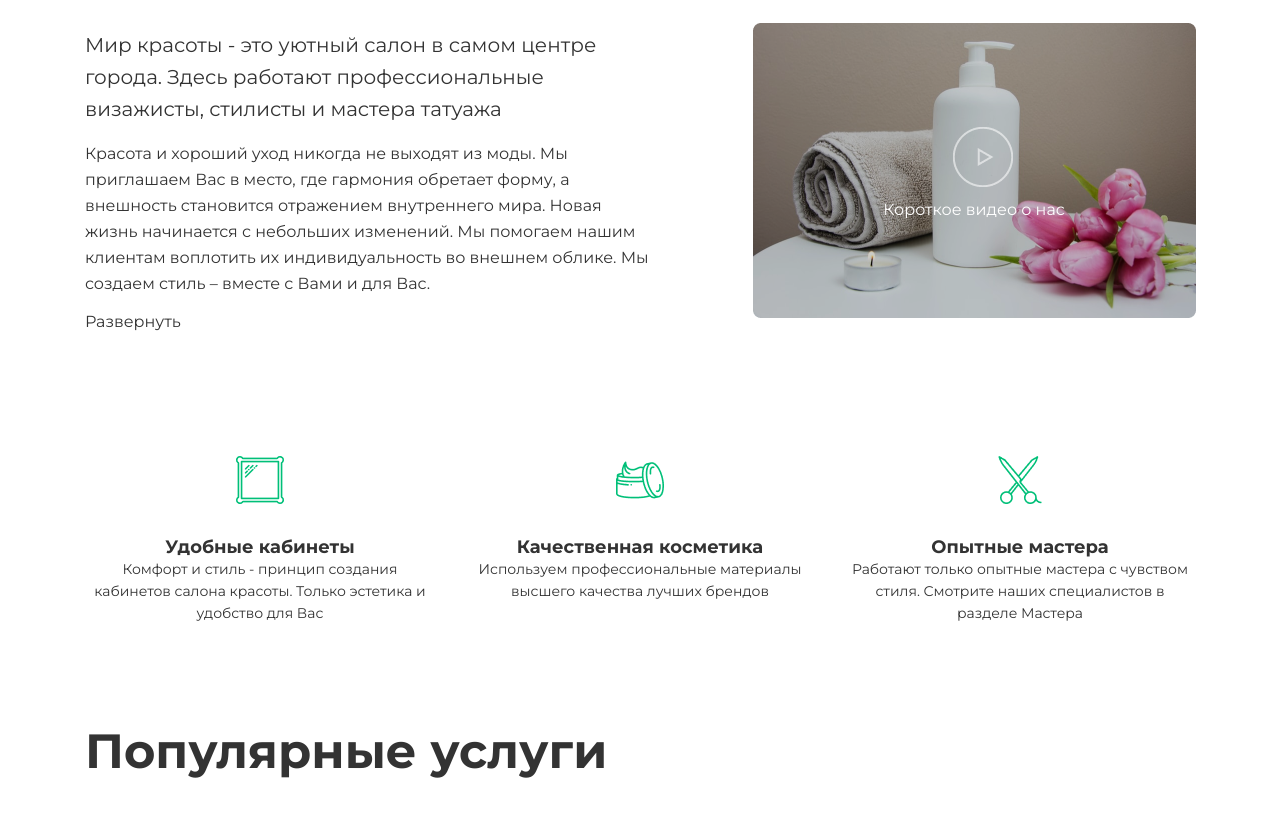
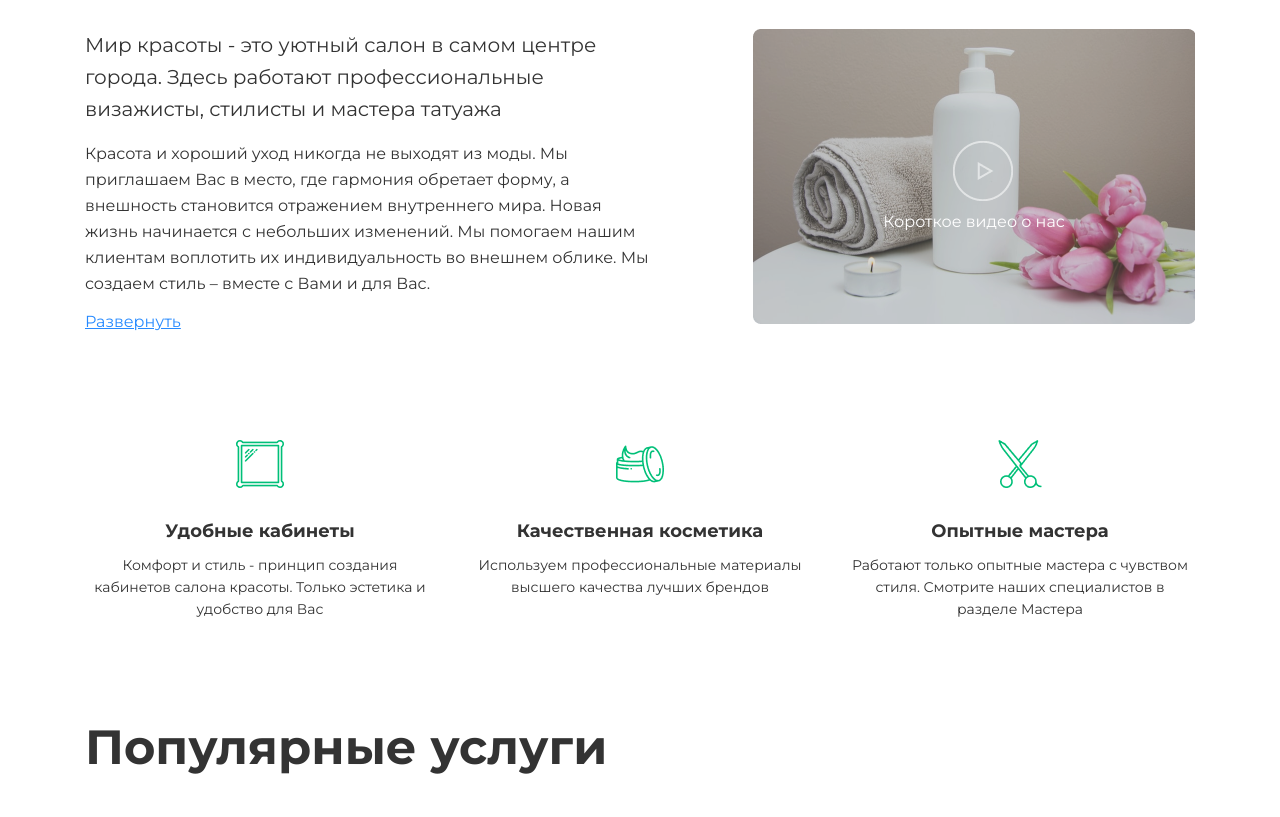
Before and after one commit to AnnaPershina/Beauty-World, a plain HTML site: page index.html in a window 1280 px wide. Shown: the part 753-1570 px from the top of the page. Drawn offline with nearby package versions, Linux system fonts and the light colour scheme.

Commit message:
Correction of comments

```diff
--- a/index.html
+++ b/index.html
@@ -26,7 +26,7 @@
                     <div class="col-6">
                             <nav>
                                 <ul>
-                                    <li ><a href="#">Мир красоты</a></li>
+                                    <li><a href="#">Мир красоты</a></li>
                                     <li><a href="#">Услуги и цены</a> </li>
                                     <li><a href="#">Наши работы</a></li>
                                     <li><a href="#">О нас</a></li>
@@ -62,42 +62,34 @@
     </div>
     </header>
 
-
     <main class="main">
         <section class="section">
             <div class="container">
                 <h2>О салоне</h2>
                 <div class="about">
+
                     <div class="about-descr">
-
                         <div class="about-descr-header">
-                             Мир красоты - это уютный салон в самом центре города. Здесь работают профессиональные визажисты, стилисты и мастера татуажа
+                           Мир красоты - это уютный салон в самом центре города. Здесь работают профессиональные визажисты, стилисты и мастера татуажа
                         </div>
-                        <p>
                         <div class="about-descr-text">
                              Красота и хороший уход никогда не выходят из моды. Мы приглашаем Вас в место, где гармония обретает форму, а внешность становится отражением внутреннего мира. Новая жизнь начинается с небольших изменений. Мы помогаем нашим клиентам воплотить их индивидуальность во внешнем облике. Мы создаем стиль – вместе с Вами и для Вас.
                         </div>
-                        </p>
-                         <p> Развернуть </p>
-                        </div>
+                        <a href="">
+                            Развернуть
+                        </a>
+                    </div>
 
                     <div class="about-video">
                         <div class="btn-play">
                             <img src="./img/btn-play.png" alt="">
                         </div>
-
-                            <div class="btn-play-text">
+                        <div class="btn-play-text">
                             Короткое видео о нас
-                            </div>
-
-                        <div class="about-video-background">
-                        <img src="./img/picture-video.png" alt="">
                         </div>
-
                     </div>
                 </div>
             </div>
-
 
             <div class="container">
                 <div class="row">
@@ -161,7 +153,6 @@
                 <h2> Контакты </h2>
             </div>
         </section>
-
     </main>
 
     <footer class="footer">
@@ -180,7 +171,7 @@
                 <div class="col">
                     <nav>
                         <ul>
-                            <li ><a href="#">Услуги и цены</a></li>
+                            <li><a href="#">Услуги и цены</a></li>
                             <li><a href="#">Мастера</a> </li>
                             <li><a href="#">Наши работы</a></li>
                             <li><a href="#">Контакты</a></li>
--- a/style.css
+++ b/style.css
@@ -171,6 +171,7 @@ nav a:hover {
     display: flex;
     justify-content: space-between;
     margin-bottom: 108px;
+    margin-top: 32px;
 }
 
 .about-descr {
@@ -178,16 +179,17 @@ nav a:hover {
     width: 100%;
 }
 
-.about-descr-header{
+.about-descr-header {
     font-size: 20px;
     line-height: 32px;
-    margin-top: 32px;
+    margin-bottom: 16px;
 }
 
 
 .about-descr-text {
     font-size: 16px;
     line-height: 26px;
+    margin-bottom: 16px;
 }
 
 .benefit-header {
@@ -201,28 +203,16 @@ nav a:hover {
     font-size: 14px;
     font-weight: 400;
     line-height: 22px;
+    margin-top: 12px;
 }
 
 .about-video {
     max-width: 442px;
     max-height: 295px;
     width: 100%;
-
+    background-image: url(./img/picture-video.png);
+    opacity: 0.8;
 }
-
-.about-video img {
-
-    z-index: 1;
-    display: block;
-
-}
-
-.about-video-background {
-    position: relative;
-    bottom:58px;
-    display: block;
-}
-
 
 .btn-play {
     max-width: 58px;
@@ -230,7 +220,7 @@ nav a:hover {
     display: block;
     position: relative;
     left: 200px;
-    top: 130px;
+    top: 112px;
     z-index: 1;
 }
 
@@ -239,12 +229,10 @@ nav a:hover {
     font-size: 16px;
     line-height: 26px;
     letter-spacing: 0em;
-    top: 142px;
-
+    top: 122px;
     z-index: 1;
-
     color: #FFFFFF;
-text-align: center;
+    text-align: center;
 }
 
 .col {
```
